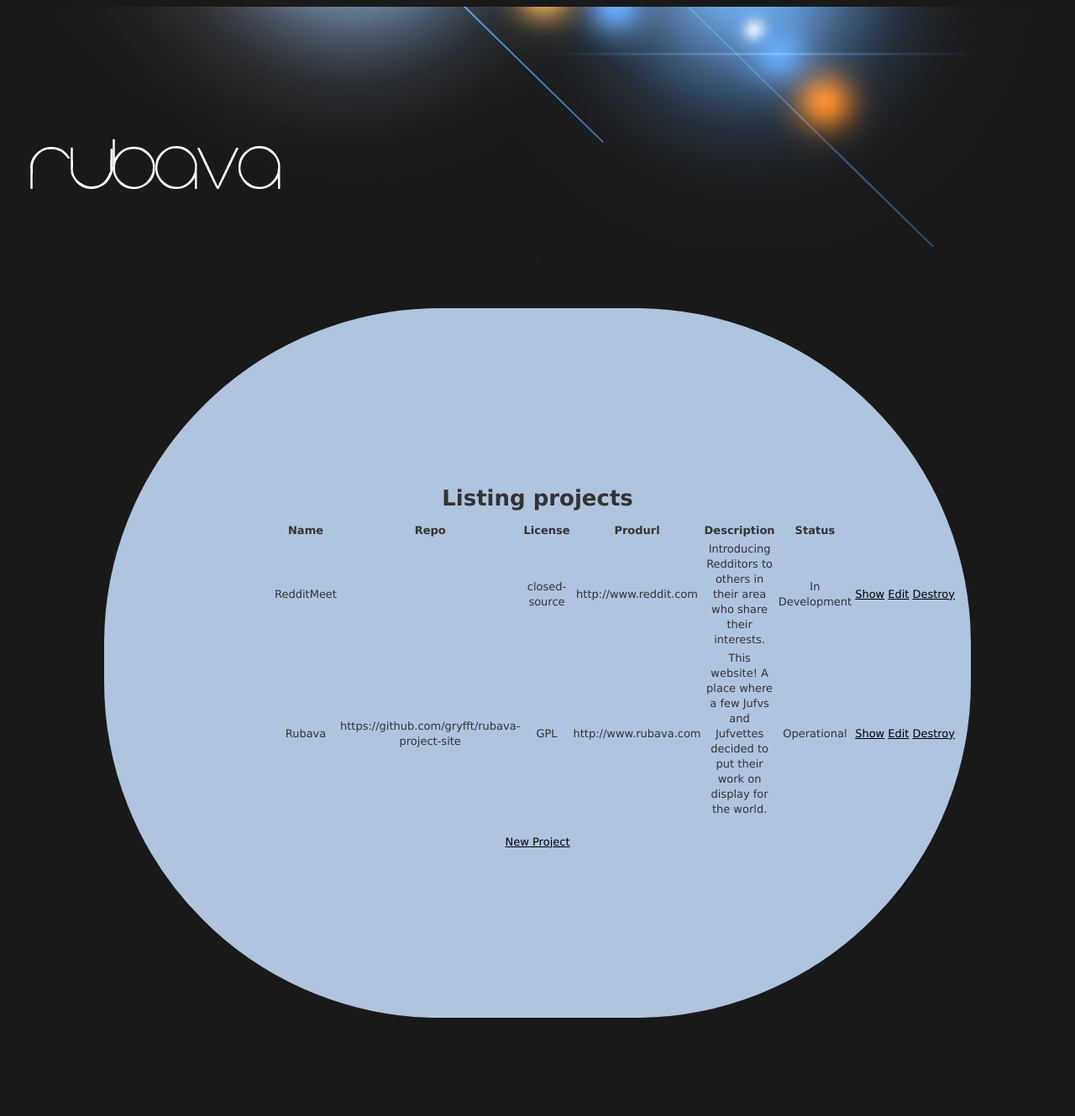
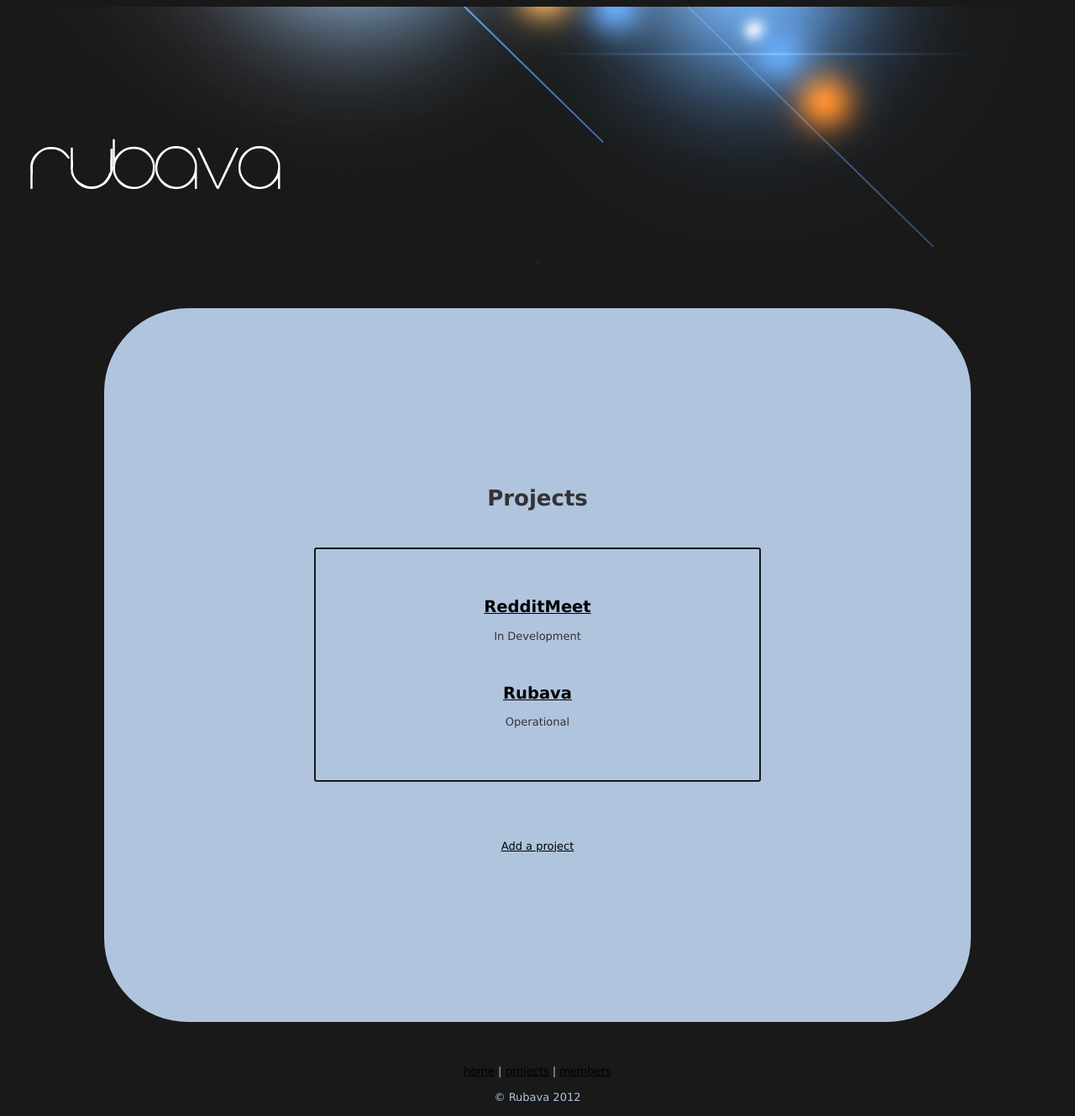
Before and after one commit to devinslick/rubava-project-site, a Rails app: page /projects in a window 1280 px wide. Shown: the whole page at 84% size. Before the commit the page ends 1212 px from the top, so only its background shows below. Run offline with Rails 7, Linux system fonts and the light colour scheme; data comes from the database, SQL or seed files in the repository; both versions use the stored data as it was after the commit; style sheets or scripts are compiled from the project's sources; parts of the project's set-up code (start-up, migrations or seed data) failed here and were passed over; some libraries are stand-ins or nearby versions.

Commit message:
got everything nice enough for 1.0 production

```diff
--- a/app/assets/stylesheets/application.css
+++ b/app/assets/stylesheets/application.css
@@ -43,7 +43,7 @@
 	width:50%;
 	text-align:center;
 	border:200px solid white;
-	border-radius:400px;
+	border-radius:100px;
 	border-color:#B0C4DE;
 	margin-left:auto;
 	margin-right:auto;
@@ -55,4 +55,15 @@
 table{
 	margin-left:auto;
 	margin-right:auto;
+	border:2px solid #191919;
+	border-radius:3px;
 }
+.navigationfooter{
+	text-align:center;
+	color:#B0C4DE;
+}
+.bordered{
+	border:2px solid #191919;
+	border-radius:3px;
+	padding:10px;
+}
--- a/app/views/layouts/application.html.erb
+++ b/app/views/layouts/application.html.erb
@@ -11,5 +11,11 @@
 		<div class="focus">
 			<%= yield %>
 		</div>
+		<p class="navigationfooter">
+			<%= link_to 'home', '/' %> |
+ 			<%= link_to 'projects', projects_path %> |
+			<%= link_to 'members', members_path %>
+		</p>
+		<p class="navigationfooter">&copy; Rubava 2012</p>
 	</body>
 </html>
--- a/app/views/members/_form.html.erb
+++ b/app/views/members/_form.html.erb
@@ -12,11 +12,11 @@
   <% end %>
 
   <div class="field">
-    <%= f.label :fname %><br />
+    <%= f.label 'First Name' %><br />
     <%= f.text_field :fname %>
   </div>
   <div class="field">
-    <%= f.label :lname %><br />
+    <%= f.label 'Last Name' %><br />
     <%= f.text_field :lname %>
   </div>
   <div class="field">
@@ -28,7 +28,7 @@
     <%= f.text_field :twitter %>
   </div>
   <div class="field">
-    <%= f.label :leftHanded %><br />
+    <%= f.label 'Left Handed?' %><br />
     <%= f.check_box :leftHanded %>
   </div>
   <div class="field">
--- a/app/views/projects/index.html.erb
+++ b/app/views/projects/index.html.erb
@@ -1,33 +1,12 @@
-<h1>Listing projects</h1>
-
-<table>
-  <tr>
-    <th>Name</th>
-    <th>Repo</th>
-    <th>License</th>
-    <th>Produrl</th>
-    <th>Description</th>
-    <th>Status</th>
-    <th></th>
-    <th></th>
-    <th></th>
-  </tr>
-
-<% @projects.each do |project| %>
-  <tr>
-    <td><%= project.name %></td>
-    <td><%= project.repo %></td>
-    <td><%= project.license %></td>
-    <td><%= project.prodURL %></td>
-    <td><%= project.description %></td>
-    <td><%= project.status %></td>
-    <td><%= link_to 'Show', project %></td>
-    <td><%= link_to 'Edit', edit_project_path(project) %></td>
-    <td><%= link_to 'Destroy', project, confirm: 'Are you sure?', method: :delete %></td>
-  </tr>
-<% end %>
-</table>
-
+<h1>Projects</h1>
+<div class="bordered">
+    <% @projects.each do |project| %>
+        <div>
+            <h2><%= link_to project.name, project %></h2>
+            <p><%= project.status  %></p>
+        </div>
+    <% end %>
+</div>
 <br />
 
-<%= link_to 'New Project', new_project_path %>
+<%= link_to 'Add a project', new_project_path %>
```
Also changed, not shown: app/views/members/index.html.erb (+7 -32 lines), app/views/members/show.html.erb (+12 -22 lines), app/views/projects/show.html.erb (+8 -5 lines), Gemfile, db/development.sqlite3, 4 other files.
